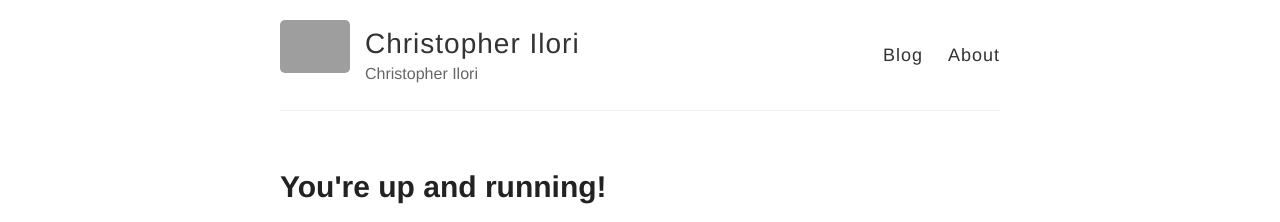
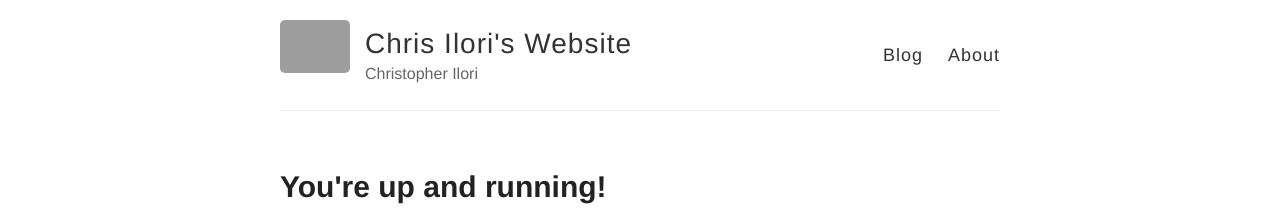
Before and after one commit to cilori/cilori.github.io, a Jekyll site: the page built from index.html, in a window 1280 px wide. Shown: the top 222 px of the page. Built offline with Jekyll 4.4.1, drawn with Linux system fonts in a browser that asks for light colours; grey boxes are pictures that could not be loaded.

Commit message:
Add Chris Ilori's website to site name

```diff
--- a/_config.yml
+++ b/_config.yml
@@ -3,7 +3,7 @@
 #
 
 # Name of your site (Chris Ilori's website)
-name: Christopher Ilori
+name: Chris Ilori's Website
 
 # Short bio or description (displayed in the header)
 description: Christopher Ilori
```
